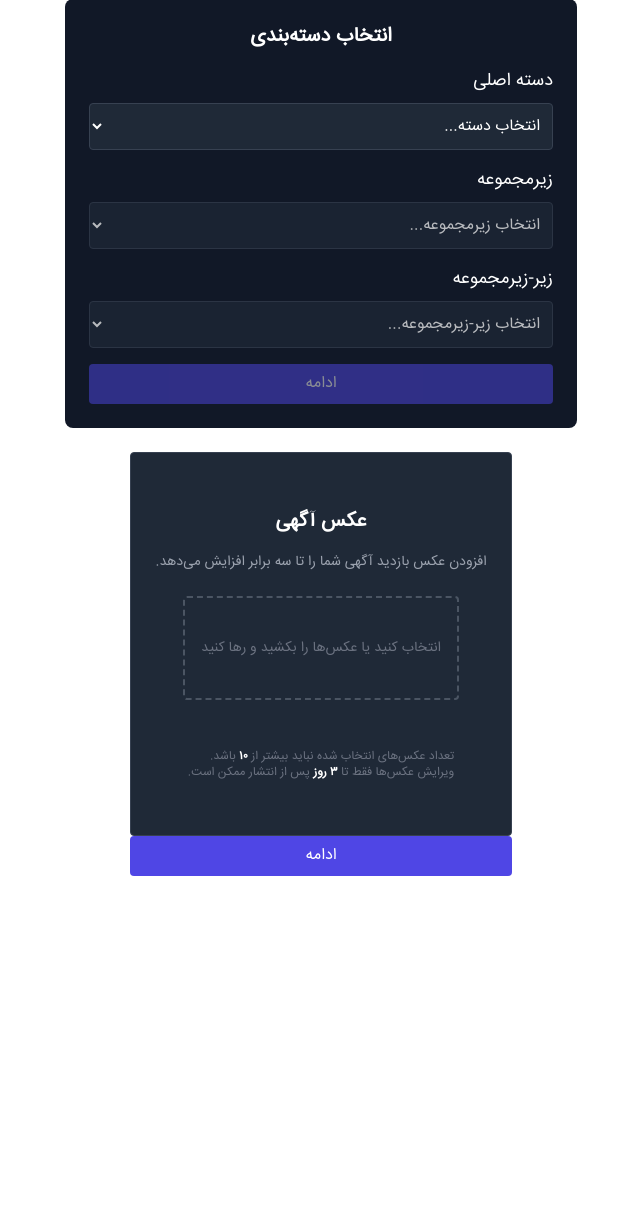
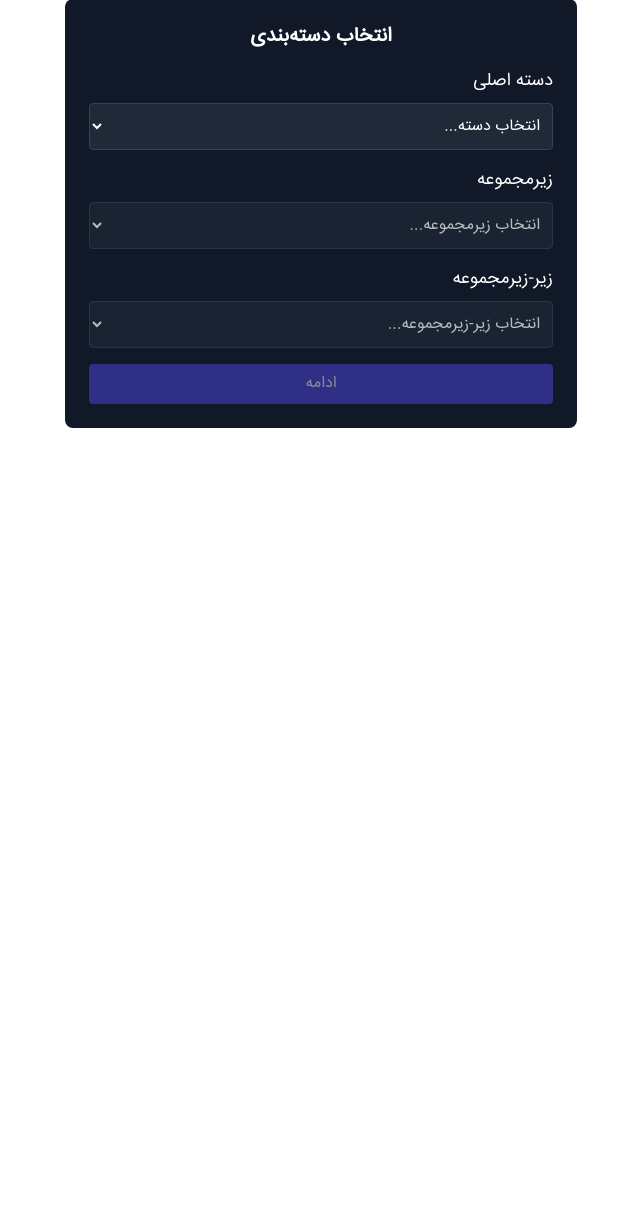
Before and after one commit to MrSinaMaleki/Divar-Replica, a Django app: page /post/create/ in a window 1280 px wide. Shown: the part 921-2149 px from the top of the page, without its empty margins (340-980 px from the left). Run offline with Django 5.2, Linux system fonts and the light colour scheme; data that the repository does not hold is empty; parts of the project's set-up code (start-up, migrations or seed data) failed here and were passed over; some libraries are stand-ins or nearby versions.

Commit message:
adding post (front-end)

```diff
--- a/templates/posts/add_posts.html
+++ b/templates/posts/add_posts.html
@@ -99,7 +99,7 @@
 
 
     <div class="flex justify-center min-h-screen">
-        <form id="uploadImagesForm">
+        <form id="uploadImagesForm" class="hidden">
     <div id="image-upload-section" class="w-full p-6 mt-6 border border-gray-700 rounded bg-gray-800 min-h-96 min-w-24 max-w-96 flex flex-col justify-center items-center">
         <h2 class="text-xl font-semibold text-white mb-4">عکس آگهی</h2>
         <p class="text-sm text-gray-400 mb-6">
```
Also changed, not shown: storage/media/images/2024/12/11/MainAfter_A7x09je.jpg (added), storage/media/images/2024/12/11/MainAfter_HcKUkDr.jpg (added), storage/media/images/2024/12/11/MainAfter_szLe7eF.jpg (added), storage/media/images/2024/12/11/car_5yTU7i2.png (added), storage/media/images/2024/12/11/car_XyozSK2.png (added), storage/media/images/2024/12/11/car_pWk1eCr.png (added), storage/static/js/add_posts.js, storage/static/js/main.js, 1 other file.
